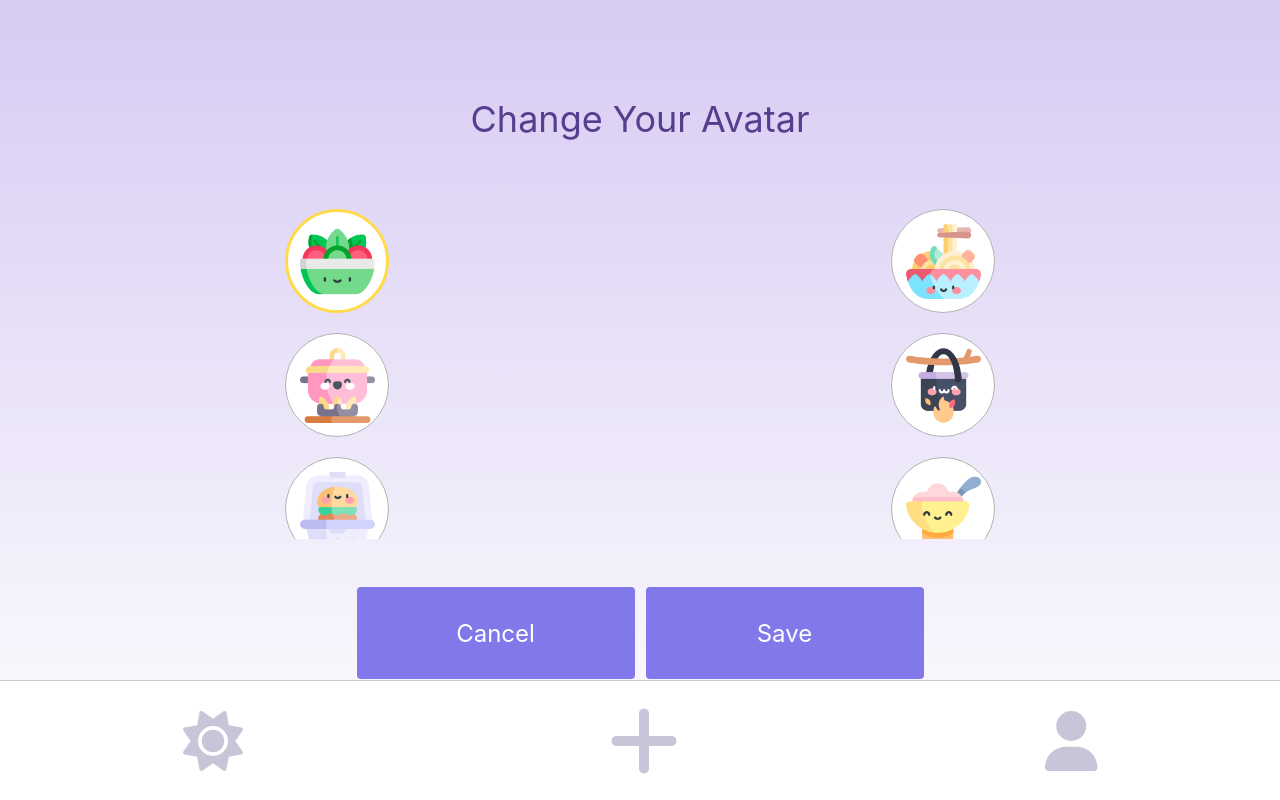
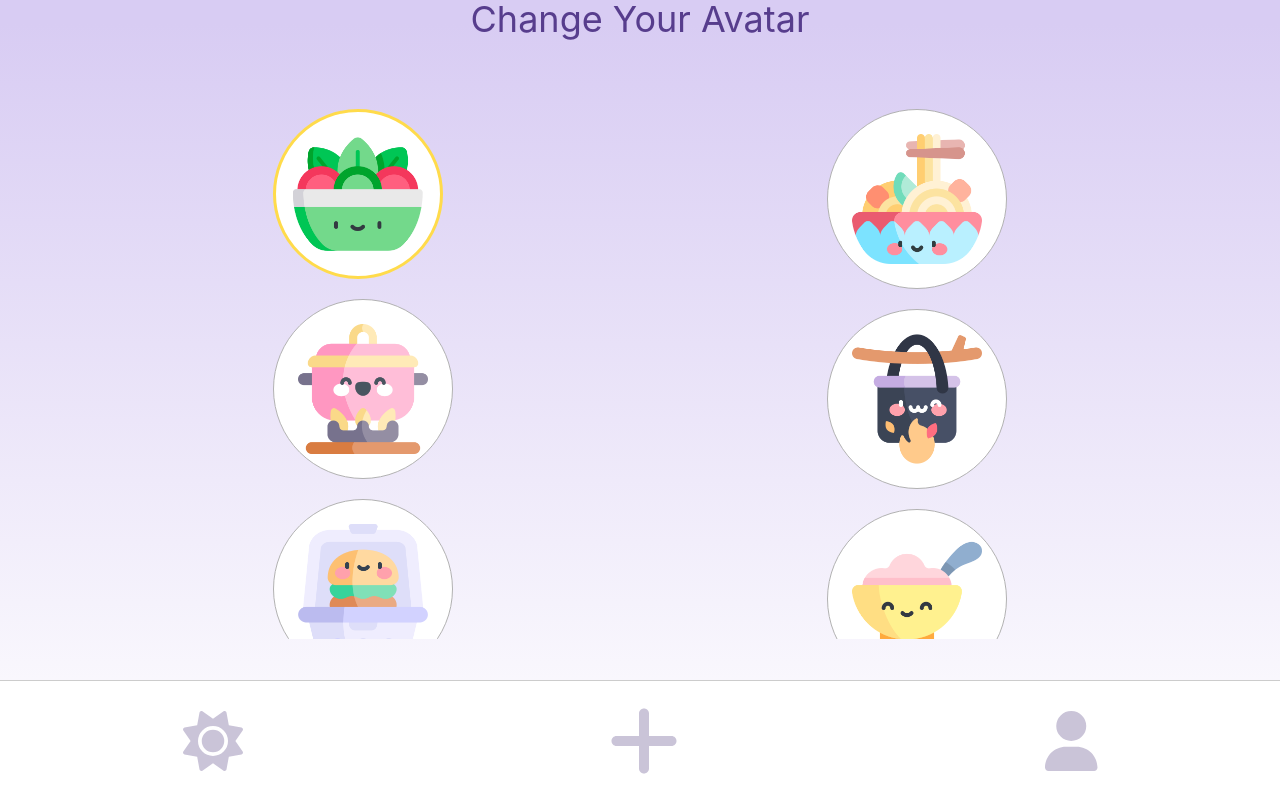
Before and after one commit to Glow-Carrots-App/glow-web, a Next.js app: page /settings/change-avatar in a window 1280 px wide. Built offline with nearby package versions, Linux system fonts and the light colour scheme; no server answers.

Commit message:
implement change avatar tablet responsive design

```diff
--- a/components/AvatarList/styles.module.css
+++ b/components/AvatarList/styles.module.css
@@ -58,3 +58,28 @@
   height: 75px;
   width: 75px;
 }
+
+@media (min-width: 768px) {
+  .buttonContainer {
+    gap: 40px;
+  }
+
+  .avatarList {
+    height: 550px;
+  }
+
+  .avatarListItem {
+    height: 180px;
+    width: 180px;
+  }
+
+  .avatarListItemSelected {
+    height: 170px;
+    width: 170px;
+  }
+
+  .avatar {
+    height: 130px;
+    width: 130px;
+  }
+}
--- a/pages/settings/change-avatar/styles.module.css
+++ b/pages/settings/change-avatar/styles.module.css
@@ -6,3 +6,9 @@
   text-align: center;
   padding: 34px;
 }
+
+@media (min-width: 768px) {
+  .container {
+    padding: 86px;
+  }
+}
```
